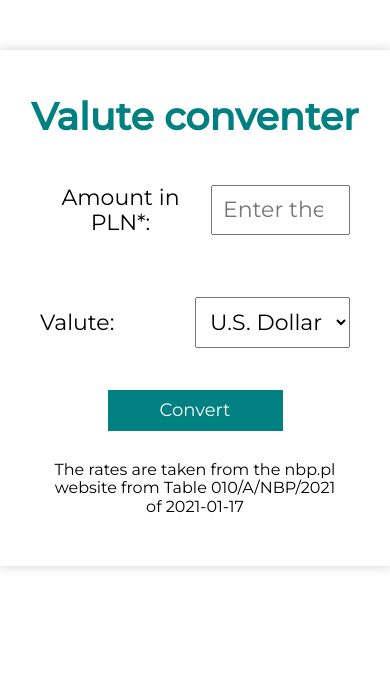
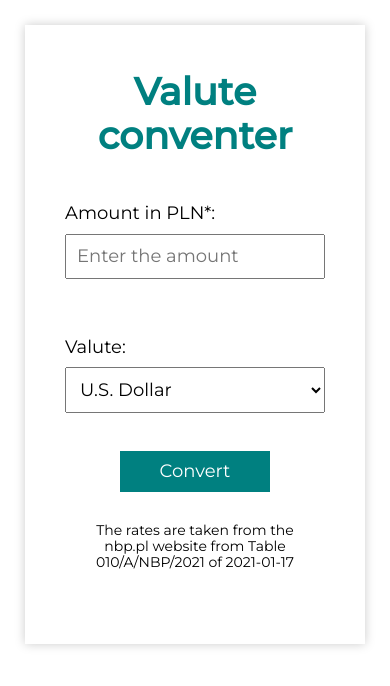
Before and after one commit to stolar-xyz/currency-converter-react, a React (Create React App) app: page / in a window 390 px wide. Shown: the top 686 px of the page. Built offline with nearby package versions, Linux system fonts and the light colour scheme.

Commit message:
media queries added to max-width: 767px

```diff
--- a/src/App/Footer/style.css
+++ b/src/App/Footer/style.css
@@ -1,3 +1,9 @@
 .form__footer {
     margin: 30px;
 }
+
+@media (max-width: 767px) {
+    .form__footer {
+        font-size: 14px;
+    }
+}
--- a/src/App/Form/style.css
+++ b/src/App/Form/style.css
@@ -1,7 +1,7 @@
 .form {
     padding: 20px;
     max-width: 800px;
-    margin: 50px auto;
+    margin: auto;
     text-align: center;
     box-shadow: 0 0 10px 0#ccc;
 }
--- a/src/App/FormInput/style.css
+++ b/src/App/FormInput/style.css
@@ -1,5 +1,11 @@
 .form__input {
     width: 50%;
     padding: 10px;
-    margin-left: 10px;
 }
+
+@media (max-width: 767px) {
+    .form__input {
+        flex-basis: 100%;
+        margin-top: 10px;
+    }
+}
--- a/src/App/FormSelect/style.css
+++ b/src/App/FormSelect/style.css
@@ -1,5 +1,11 @@
 .form__select {
     width: 50%;
     padding: 10px;
-    margin-left: 10px;
 }
+
+@media (max-width: 767px) {
+    .form__select {
+        flex-basis: 100%;
+        margin-top: 10px;
+    }
+}
--- a/src/App/Paragraph/style.css
+++ b/src/App/Paragraph/style.css
@@ -5,3 +5,10 @@
     font-size: 22px;
     padding: 20px;
 }
+
+@media (max-width: 767px) {
+    .form__paragraph {
+        font-size: 18px;
+        flex-wrap: wrap;
+    }
+}
--- a/src/App/Result/style.css
+++ b/src/App/Result/style.css
@@ -1,4 +1,7 @@
 .form__result {
+    display: flex;
+    flex-wrap: wrap;
+    justify-content: center;
     font-size: 24px;
     color: teal;
 }
--- a/src/index.css
+++ b/src/index.css
@@ -9,3 +9,7 @@ html {
 body {
   font-family: 'Montserrat', sans-serif;
 }
+
+#root {
+  padding: 25px;
+}
```
